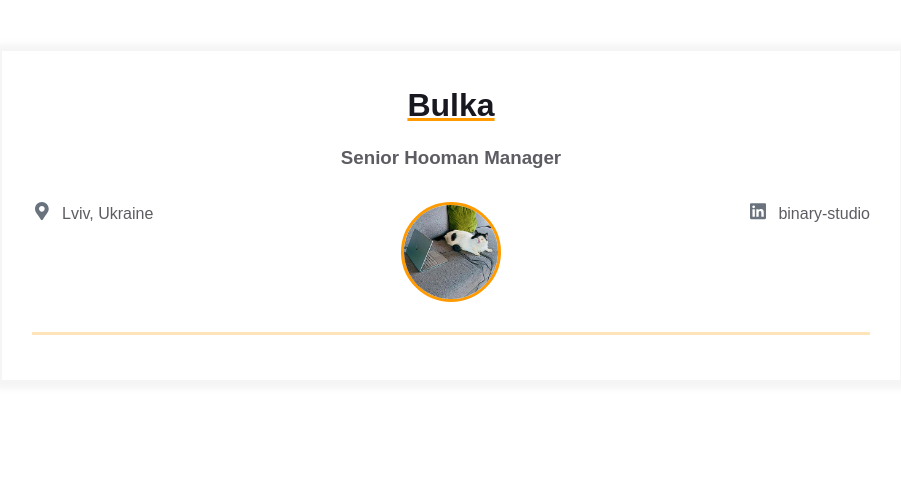
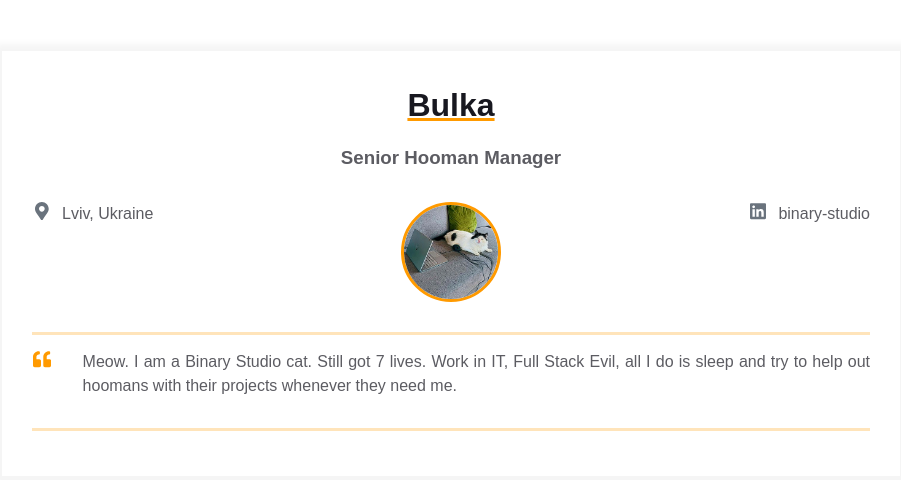
Before and after one commit to Domadanar/homepage, a plain HTML site: page index.html in a window 1280 px wide. Shown: the whole page, without its empty margins (189-1090 px from the left). Drawn offline with Linux system fonts and the light colour scheme.

Commit message:
add Intro block

```diff
--- a/index.html
+++ b/index.html
@@ -66,6 +66,32 @@
             </div>
           </div>
         </div>
+        <div class="container">
+          <div class="resume__block">
+            <div class="intro">
+              <div class="intro__icon-wrapper">
+                <svg
+                  class="intro__icon"
+                  xmlns="http://www.w3.org/2000/svg"
+                  viewBox="0 0 512 512">
+                  <path
+                    d="M464 256h-80v-64c0-35.3 28.7-64 64-64h8c13.3 0 24-10.7
+            24-24V56c0-13.3-10.7-24-24-24h-8c-88.4 0-160 71.6-160 160v240c0
+            26.5 21.5 48 48 48h128c26.5 0 48-21.5
+            48-48V304c0-26.5-21.5-48-48-48zm-288 0H96v-64c0-35.3 28.7-64
+            64-64h8c13.3 0 24-10.7 24-24V56c0-13.3-10.7-24-24-24h-8C71.6
+            32 0 103.6 0 192v240c0 26.5 21.5 48 48 48h128c26.5 0 48-21.5
+            48-48V304c0-26.5-21.5-48-48-48z"></path>
+                </svg>
+              </div>
+              <p class="intro_text">
+                Meow. I am a Binary Studio cat. Still got 7 lives. Work in IT,
+                Full Stack Evil, all I do is sleep and try to help out hoomans
+                with their projects whenever they need me.
+              </p>
+            </div>
+          </div>
+        </div>
       </div>
     </main>
   </body>
```
